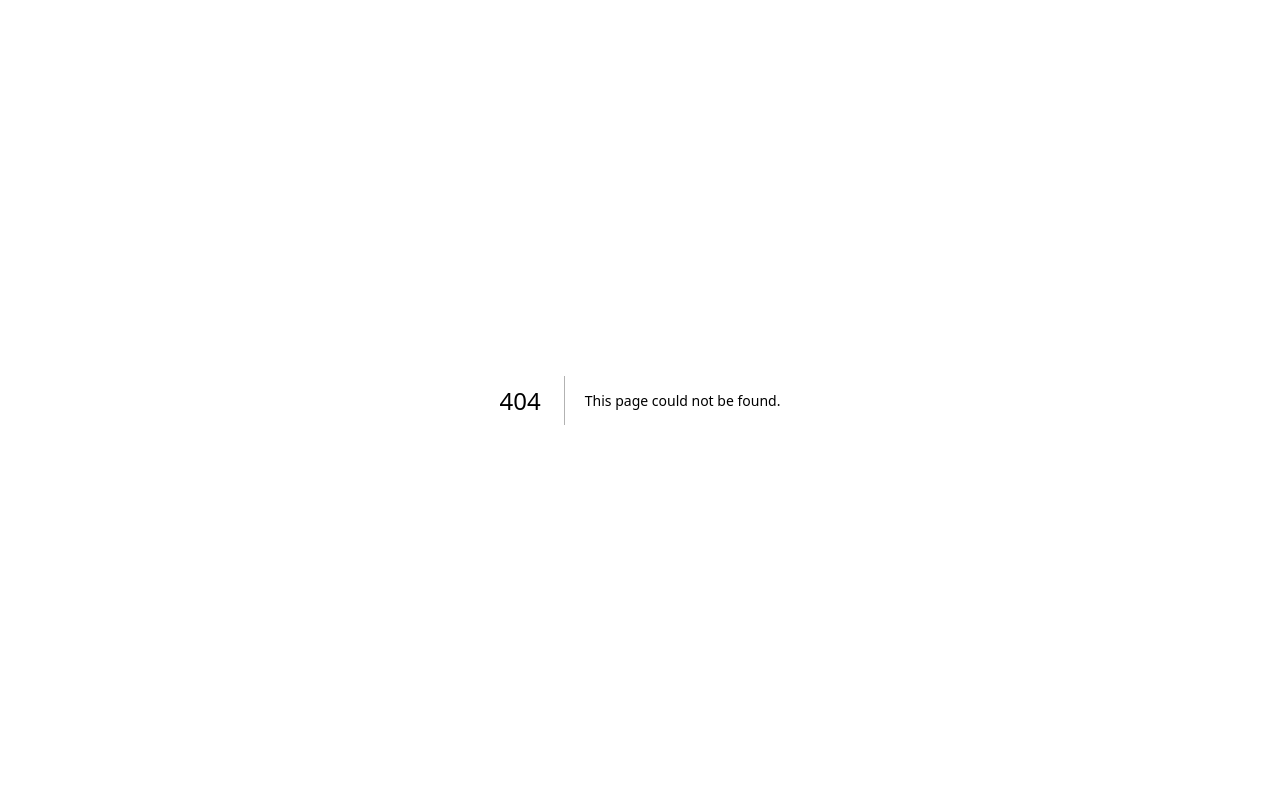
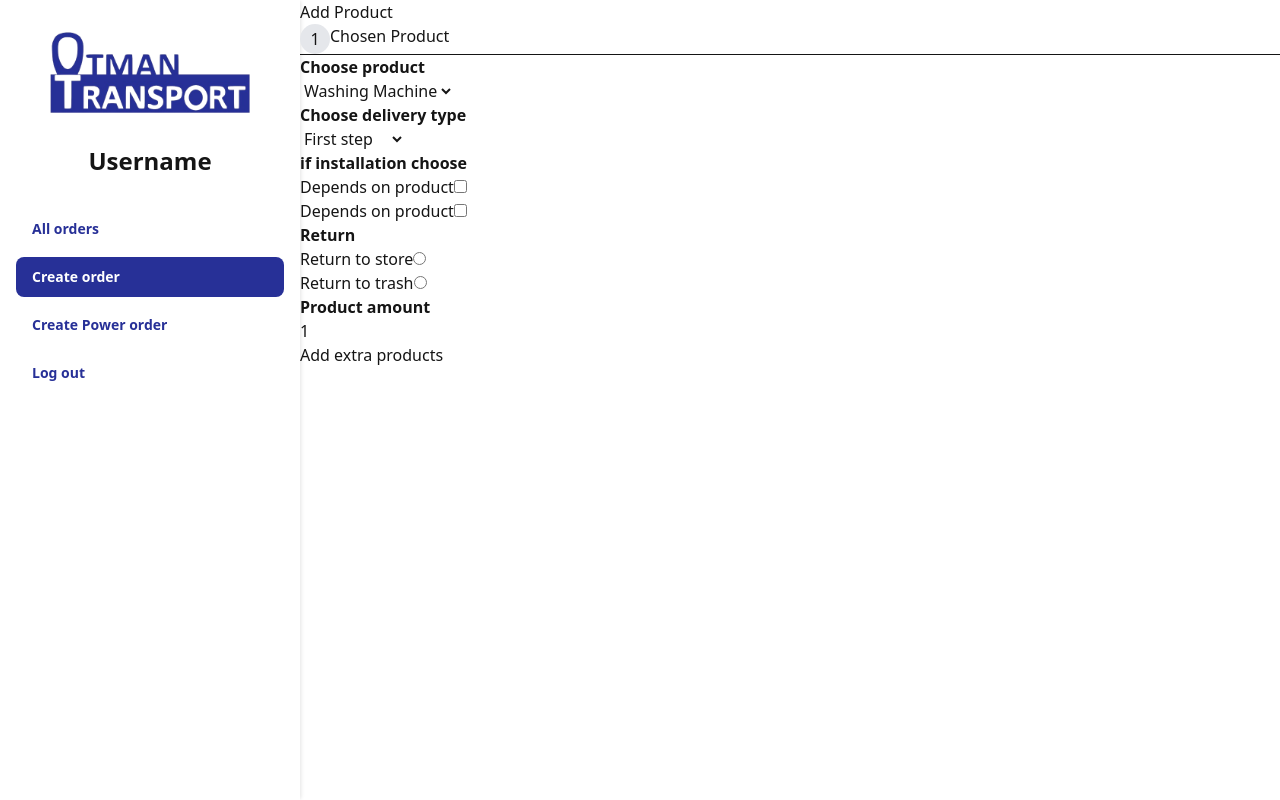
Before and after one commit to itworkotman-design/OTman, a Next.js app: page /booking/create in a window 1280 px wide. Before the commit this address had no page. Built offline with nearby package versions, Linux system fonts and the light colour scheme.

Commit message:
meginaju sakt ar create order page

```diff
--- /dev/null
+++ b/app/_components/(booking)/DeliveryType.ts
@@ -0,0 +1,54 @@
+// DeliveryType.ts
+import type { Product } from "./Products";
+
+export type ReceiptRow = {
+  name: string;
+  code?: string;
+  unitPrice: number;
+};
+
+export type DeliveryType = {
+  id: number;
+  name: string;        // shown in dropdown
+  price: number;       // total price for this option (per 1 qty)
+  receiptRows?: ReceiptRow[]; // how it should appear in the "check"
+};
+
+export const getDeliveryTypes = (product: Product): DeliveryType[] => {
+  const installation = 590; // fixed
+  const assembly = product.installCost; // product-specific
+
+  return [
+    {
+      id: 1,
+      name: "First step",
+      price: 590,
+      receiptRows: [{ name: "First step", unitPrice: 590 }],
+    },
+    {
+      id: 2,
+      name: "Bringing in",
+      price: 669,
+      receiptRows: [{ name: "Bringing in", unitPrice: 669 }],
+    },
+    {
+      id: 3,
+      name: "Kun Installasjon/Montering",
+      price: installation + assembly,
+      receiptRows: [
+        {
+          name: `Montering av ${product.name.toLowerCase()}`,
+          code: "INSDISHW", // change per product if you have codes
+          unitPrice: assembly,
+        },
+        { name: "Installasjon (Montering)", unitPrice: installation },
+      ],
+    },
+    {
+      id: 4,
+      name: "Return",
+      price: 255,
+      receiptRows: [{ name: "Return", unitPrice: 255 }],
+    },
+  ];
+};
--- /dev/null
+++ b/app/_components/(booking)/ProductCard.tsx
@@ -0,0 +1,57 @@
+"use client"
+import { useState } from 'react';
+
+
+export const ProductCard = () => {
+    return(
+        <>
+            <h1>Add Product</h1>
+            <div className="w-full">
+{/*Head*/}
+                <div className="flex border-b-1">
+                    <div className="w-[30px] h-[30px] bg-gray-200 flex items-center justify-center rounded-2xl">
+                        <span>1</span>{/*TODO: Fix to automatic*/}
+                    </div>
+                    <h1 className="text-center items-center">Chosen Product</h1>{/*TODO: Fix to automatic*/}
+                </div>
+{/*Body*/}
+                <div>
+                    <h1 className='font-bold'>Choose product</h1>
+                    <select>{/*TODO: Fix to automatic*/}
+                        <option value="choose" disabled>Choose</option>
+                        <option value="Washing Machine">Washing Machine</option>
+                        <option value="Dishwasher">Dishwasher</option>
+                    </select>
+                    <h1 className='font-bold'>Choose delivery type</h1>
+
+                    <select>{/*TODO: Fix to automatic*/}
+                        <option value="choose" disabled>Choose</option>
+                        <option value="First step">First step</option>
+                        <option value="Installation">Installation</option>
+                    </select>
+
+                    <h1 className='font-bold'>if installation choose </h1>{/*TODO: Fix to automatic*/}
+                    <label className='block'>Depends on product
+                        <input type="checkbox" name="1" />
+                    </label>
+                    <label className='block'>Depends on product
+                        <input type="checkbox" name="2" />
+                    </label>
+
+                    <h1 className='font-bold'>Return</h1>
+                    <label className='block'>Return to store
+                        <input type="radio" name="1" />
+                    </label>
+                    <label className='block'>Return to trash
+                        <input type="radio" name="2" />
+                    </label>
+                    <h1 className='font-bold'>Product amount</h1>
+                    <label>
+                        <input defaultValue={1}></input>
+                    </label>
+
+                </div>
+            </div>
+        </>
+    )
+}
--- /dev/null
+++ b/app/_components/(booking)/Products.ts
@@ -0,0 +1,12 @@
+//Products.ts
+export type Product = {
+  id: number;
+  name: string;
+  installCost: number;
+};
+
+export const PRODUCTS: Product[] = [
+  { id: 1, name: "Vaskemaskin", installCost: 2490 },
+  { id: 2, name: "Torketrommel", installCost: 439 },
+  { id: 3, name: "Oppvaskmaskin", installCost: 2249 },
+];
--- /dev/null
+++ b/app/booking/create/layout.tsx
@@ -0,0 +1,18 @@
+import type { ReactNode } from "react";
+
+
+export default function createLayout({ children }: { children: ReactNode }) {
+  return (
+    <div className="min-h-screen ">
+        <main className="w-full flex">
+            <div className="grow">
+                {children}
+            </div>
+            <div>
+
+            </div>
+        </main>
+
+    </div>
+  );
+}
--- /dev/null
+++ b/app/booking/create/page.tsx
@@ -0,0 +1,19 @@
+"use client"
+import { useState } from "react";
+import { ProductCard } from "@/app/_components/(booking)/ProductCard";
+
+export default function CreatePage(){
+    const [cards, setCards] = useState([0])
+
+    const addCard = () => {
+        setCards((prev) => [...prev, prev.length]);
+    }
+    return (
+        <>
+        {cards.map((id)=>(
+            <ProductCard key={id}/>
+        ))}
+        <button className="btn cursor-pointer" onClick={addCard}>Add extra products</button>
+        </>
+    )
+}
```
Also changed, not shown: app/booking/clients/page.tsx (deleted), app/booking/contractors/page.tsx (deleted).
